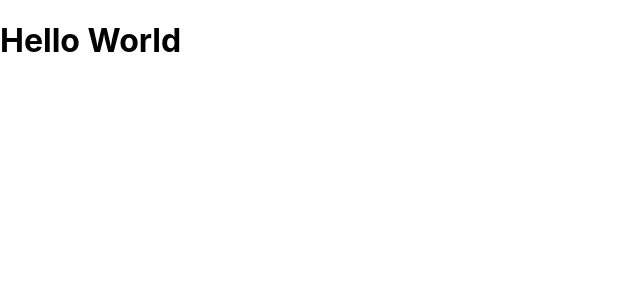
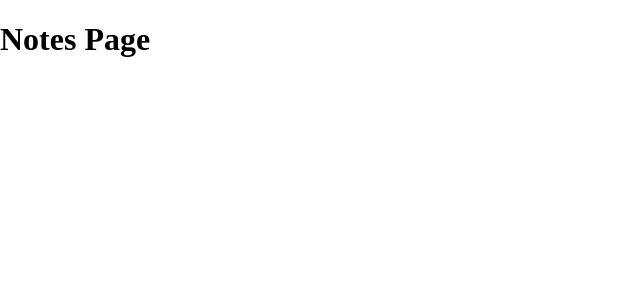
Before and after one commit to anukuljoshi/material-ui-net-ninja, a React (Create React App) app: page / in a window 1280 px wide. Shown: the top 300 px of the page, without its empty margins (0-640 px from the left). Built offline with nearby package versions, Linux system fonts and the light colour scheme.

Commit message:
lesson 1

```diff
--- a/package.json
+++ b/package.json
@@ -12,8 +12,10 @@
     "@types/node": "^12.20.18",
     "@types/react": "^17.0.15",
     "@types/react-dom": "^17.0.9",
+    "@types/react-router-dom": "^5.1.8",
     "react": "^17.0.2",
     "react-dom": "^17.0.2",
+    "react-router-dom": "^5.2.0",
     "react-scripts": "4.0.3",
     "typescript": "^4.3.5",
     "web-vitals": "^1.1.2"
--- a/src/App.css
+++ /dev/null
@@ -1,4 +0,0 @@
-.App {
-	margin: 20px 20px 20px 20px;
-	margin-top: 60px;
-}
--- a/src/App.tsx
+++ b/src/App.tsx
@@ -1,11 +1,20 @@
-import React from "react";
-import "./App.css";
+import { BrowserRouter as Router, Switch, Route } from "react-router-dom";
+
+import Notes from "./pages/Notes";
+import Create from "./pages/Create";
 
 function App() {
 	return (
-		<div>
-			<h1>Hello World</h1>
-		</div>
+		<Router>
+			<Switch>
+				<Route exact path={"/"}>
+					<Notes></Notes>
+				</Route>
+				<Route exact path={"/create"}>
+					<Create></Create>
+				</Route>
+			</Switch>
+		</Router>
 	);
 }
 
--- a/src/index.css
+++ b/src/index.css
@@ -1,13 +1,5 @@
 body {
-  margin: 0;
-  font-family: -apple-system, BlinkMacSystemFont, 'Segoe UI', 'Roboto', 'Oxygen',
-    'Ubuntu', 'Cantarell', 'Fira Sans', 'Droid Sans', 'Helvetica Neue',
-    sans-serif;
-  -webkit-font-smoothing: antialiased;
-  -moz-osx-font-smoothing: grayscale;
+	margin: 0;
+	-webkit-font-smoothing: antialiased;
+	-moz-osx-font-smoothing: grayscale;
 }
-
-code {
-  font-family: source-code-pro, Menlo, Monaco, Consolas, 'Courier New',
-    monospace;
-}
--- /dev/null
+++ b/src/pages/Create.tsx
@@ -0,0 +1,9 @@
+const Create = () => {
+	return (
+		<div>
+			<h1>Create Page</h1>
+		</div>
+	);
+};
+
+export default Create;
--- /dev/null
+++ b/src/pages/Notes.tsx
@@ -0,0 +1,9 @@
+const Notes = () => {
+	return (
+		<div>
+			<h1>Notes Page</h1>
+		</div>
+	);
+};
+
+export default Notes;
```
Also changed, not shown: src/index.tsx (+9 -9 lines), 1 other file (tests, documents, lock files or other folders).
